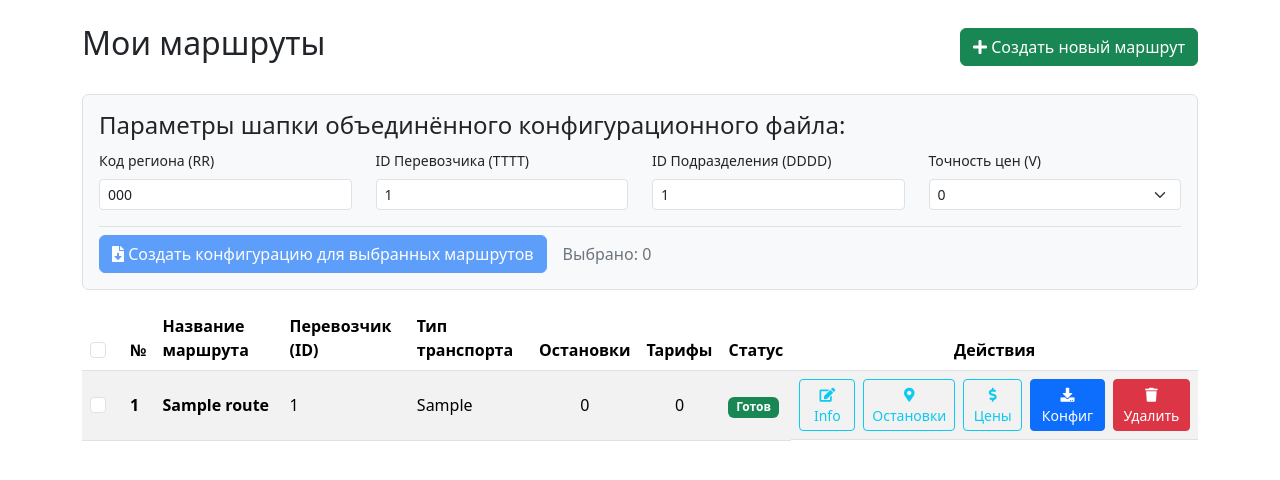
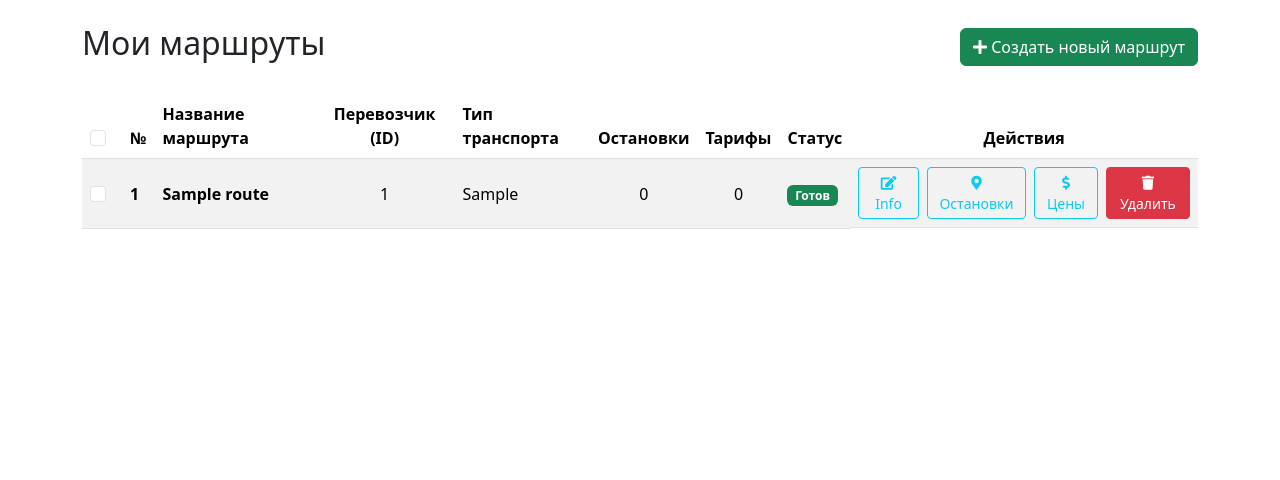
Before and after one commit to Quros7/TransportRoutesApp, a Flask app: page /routes in a window 1280 px wide. Shown: the part 56-536 px from the top of the page. Run offline with Flask 3, Linux system fonts and the light colour scheme; a user stored in the database is signed in; tables that the repository leaves empty hold one stand-in row (values such as "Sample post"); some libraries are stand-ins or nearby versions.

Commit message:
Show only coursework1

```diff
--- a/app/forms.py
+++ b/app/forms.py
@@ -57,7 +57,7 @@ class TariffTableEntryForm(FlaskForm):
         DataRequired(),
         # ИСПРАВЛЕННОЕ РЕГУЛЯРНОЕ ВЫРАЖЕНИЕ
         Regexp(r'^(\d{2}|[A-Z])(;(\d{2}|[A-Z]))*$',
-               message='Введите коды серий SS через ";". Каждая серия должна быть 2-значным числом (или буквенным кодом).')
+               message='Введите коды серий SS без пробелов через ";". Каждая серия должна быть 2-значным числом (или буквенным кодом).')
     ])
 
 
--- a/app/templates/route_list.html
+++ b/app/templates/route_list.html
@@ -17,6 +17,7 @@
         <form method="POST" action="{{ url_for('generate_bulk_config') }}" id="bulk-generate-form">
             <input type="hidden" name="csrf_token" value="{{ csrf_token }}">
 
+            <!--
             {# Панель массовых действий: Кнопка генерации + Поля шапки #}
             <div class="mb-3 p-3 bg-light border rounded">
                 <h4>Параметры шапки объединённого конфигурационного файла:</h4>
@@ -56,6 +57,7 @@
                     </div>
                 </div>
             </div>
+            -->
 
             <div class="table-responsive">
                 <table class="table table-striped table-hover align-middle">
@@ -68,14 +70,14 @@
                                     {# <label class="form-check-label" for="select-all">Выбрать все</label> #}
                                 </div>
                             </th>
-                            <th scope="col">№</th>
+                            <th class="text-center" scope="col">№</th>
                             <th scope="col">Название маршрута</th>
-                            <th scope="col">Перевозчик (ID)</th>
+                            <th class="text-center" scope="col">Перевозчик (ID)</th>
                             <th scope="col">Тип транспорта</th>
-                            <th scope="col">Остановки</th>
-                            <th scope="col">Тарифы</th>
+                            <th class="text-center" scope="col">Остановки</th>
+                            <th class="text-center" scope="col">Тарифы</th>
                             <th scope="col">Статус</th>
-                            <th scope="col" class="text-center" style="min-width: 250px;">Действия</th>
+                            <th class="text-center" scope="col" class="text-center" style="min-width: 250px;">Действия</th>
                         </tr>
                     </thead>
                     <tbody>
@@ -89,7 +91,7 @@
                                 <td>
                                     <strong>{{ route.route_name }}</strong>
                                 </td>
-                                <td>{{ route.carrier_id }}</td>
+                                <td class="text-center">{{ route.carrier_id }}</td>
                                 <td>
                                     {{ TRANSPORT_TYPES.get(route.transport_type, route.transport_type) }}
                                 </td>
@@ -124,11 +126,13 @@
                                         <i class="fas fa-dollar-sign"></i> Цены
                                     </a>
 
+                                    <!--
                                     <a href="{{ url_for('generate_config', route_id=route.id) }}"
                                          class="btn btn-sm btn-primary me-2"
                                          data-bs-toggle="tooltip" title="Скачать TRFZ файл">
                                          <i class="fas fa-download"></i> Конфиг
                                      </a>
+                                    -->
 
                                     <form method="POST" action="{{ url_for('delete_route', route_id=route.id) }}" class="m-0 p-0">
                                         <input type="hidden" name="csrf_token" value="{{ csrf_token }}">
```
Also changed, not shown: app/templates/index.html (+4 -3 lines).
